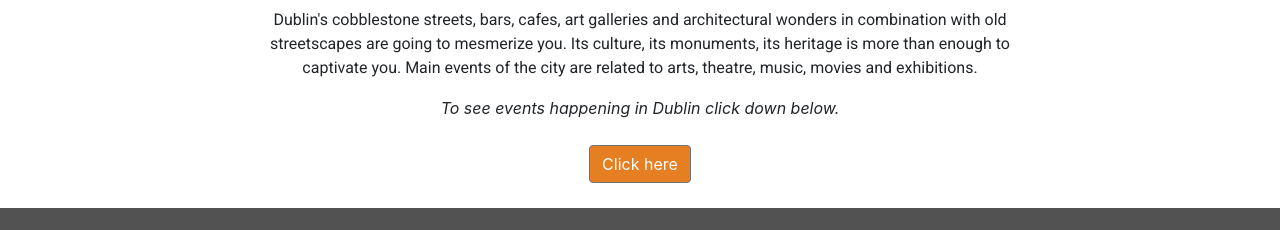
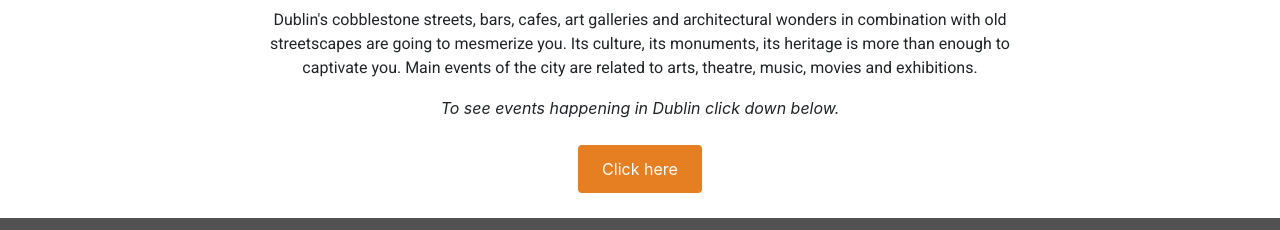
Before and after one commit to MichalPokojny/Cork-ETB-project-Michal-Pokojny-Reg-Num.-GPW0869, a website: page assets/events.html in a window 1280 px wide. Shown: the part 655-885 px from the top of the page. Drawn offline with nearby package versions, Linux system fonts and the light colour scheme.

Commit message:
update code

```diff
--- a/assets/css/style.css
+++ b/assets/css/style.css
@@ -483,8 +483,18 @@
   font-family: Roboto, sans-serif;
 }
 
-.eventsBtn {
+
+.buttonAnimation {
   margin: 25px auto;
+  padding: 12px 24px;
+  background-color: #e67e22;
   color: #fff;
-  background-color: #e67e22;
+  font-size: 16px;
+  border: none;
+  cursor: pointer;
+  transition: all 0.3s ease;
 }
+
+.buttonAnimation:hover {
+  background-color: #2ea101;
+}
--- a/assets/events.html
+++ b/assets/events.html
@@ -79,7 +79,7 @@
       <div class="row">
         <div class="col-md-10 offset-md-1 text-center">
           <i> To see events happening in Dublin click down below. </i>
-          <button type="button" class="btn btn-secondary eventsBtn d-block" onclick="loadXMLDoc()">Click here</button>
+          <button type="button" class="btn btn-secondary d-block buttonAnimation" onclick="loadXMLDoc()">Click here</button>
           <ul id="events" class="text-center" style="list-style: none;" style="margin-left:0;"></ul>
         </div>
       </div>
```
Also changed, not shown: assets/map.html (+3 -2 lines).
